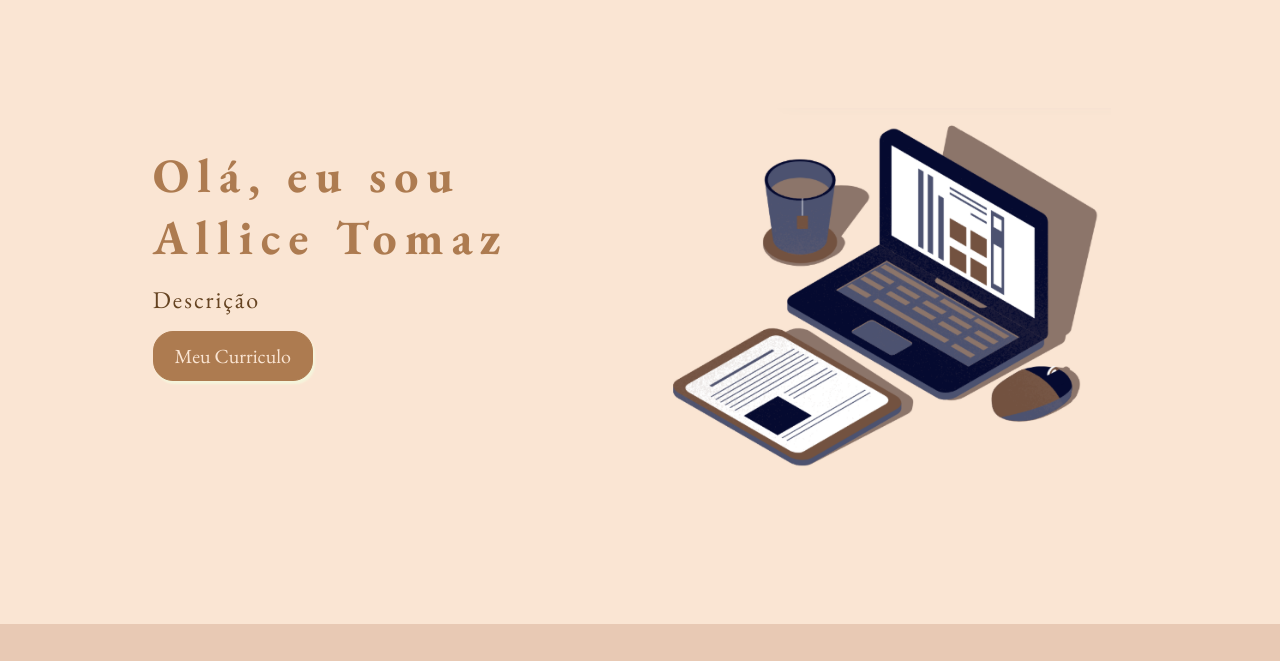
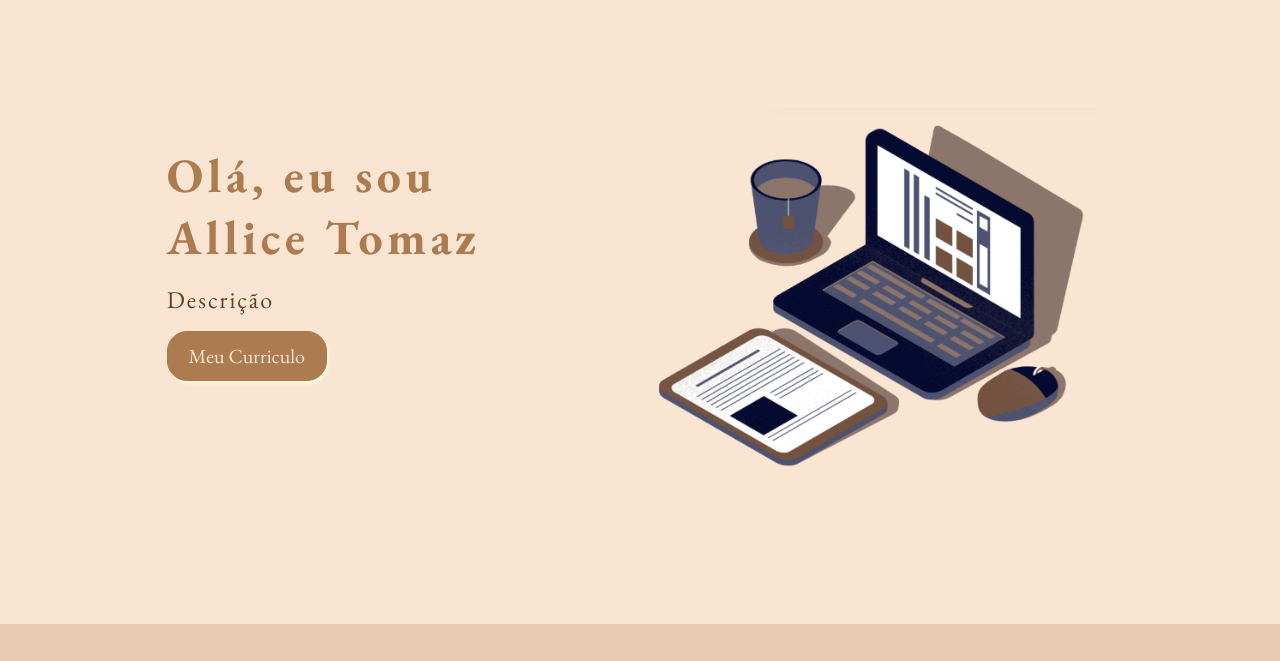
Before and after one commit to allicetomazz/Portifolio, a plain HTML site: page index.html in a window 1280 px wide. Shown: the part 139-800 px from the top of the page. Drawn offline with nearby package versions, Linux system fonts and the light colour scheme; no server answers.

Commit message:
Update index.css

```diff
--- a/index.css
+++ b/index.css
@@ -83,7 +83,7 @@ section{
     display: flex;
     justify-content: space-evenly;
     gap: 2rem;
-    flex-wrap: wrap;
+    flex-wrap: nowrap;
     align-items: center;
     min-height: 500px;
 }
@@ -99,7 +99,7 @@ section{
 h1{
     font-size: 3rem;
     color: var(--marrom);
-    letter-spacing: 8px;
+    letter-spacing: 4.5px;
 
 }
 
@@ -107,6 +107,7 @@ p{
     font-size: 1.5rem;
     color: #654321;
     letter-spacing: 2px;
+    text-align: justify;
 }
 
 .botão{
```
